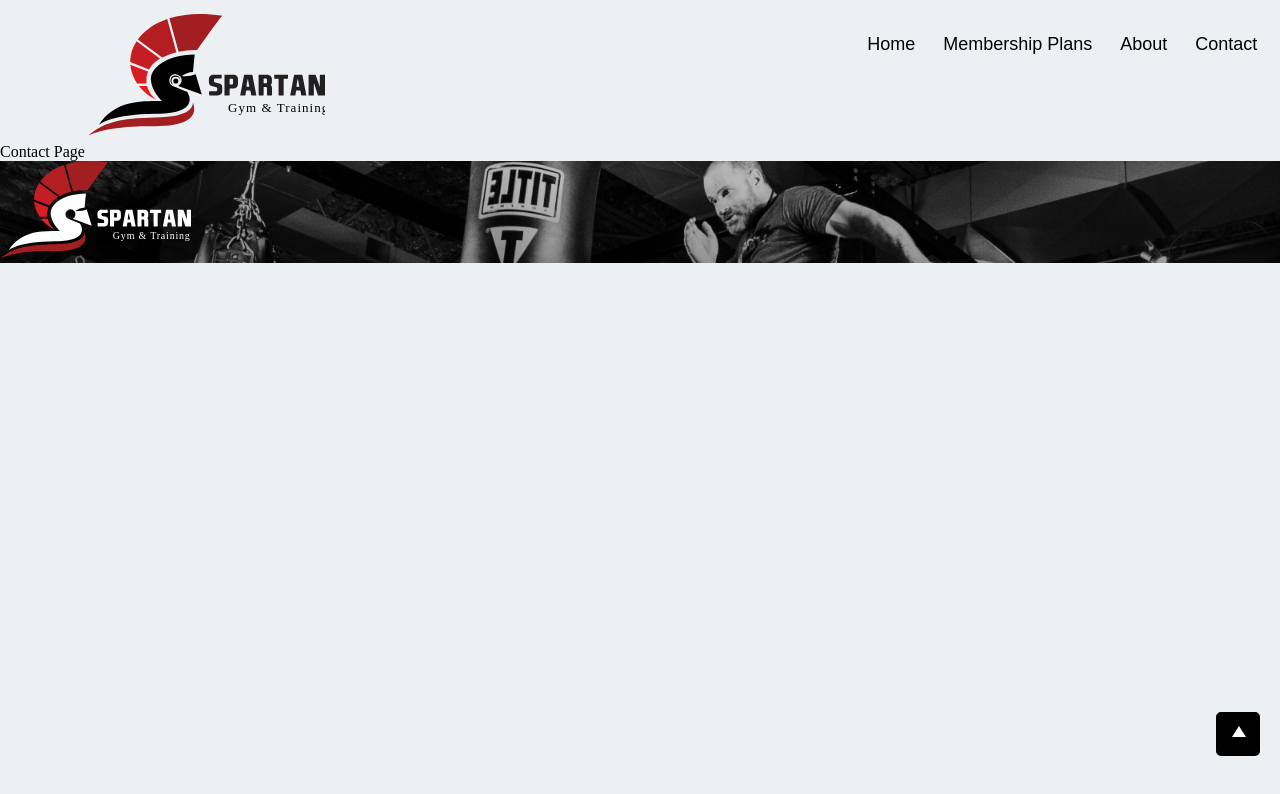
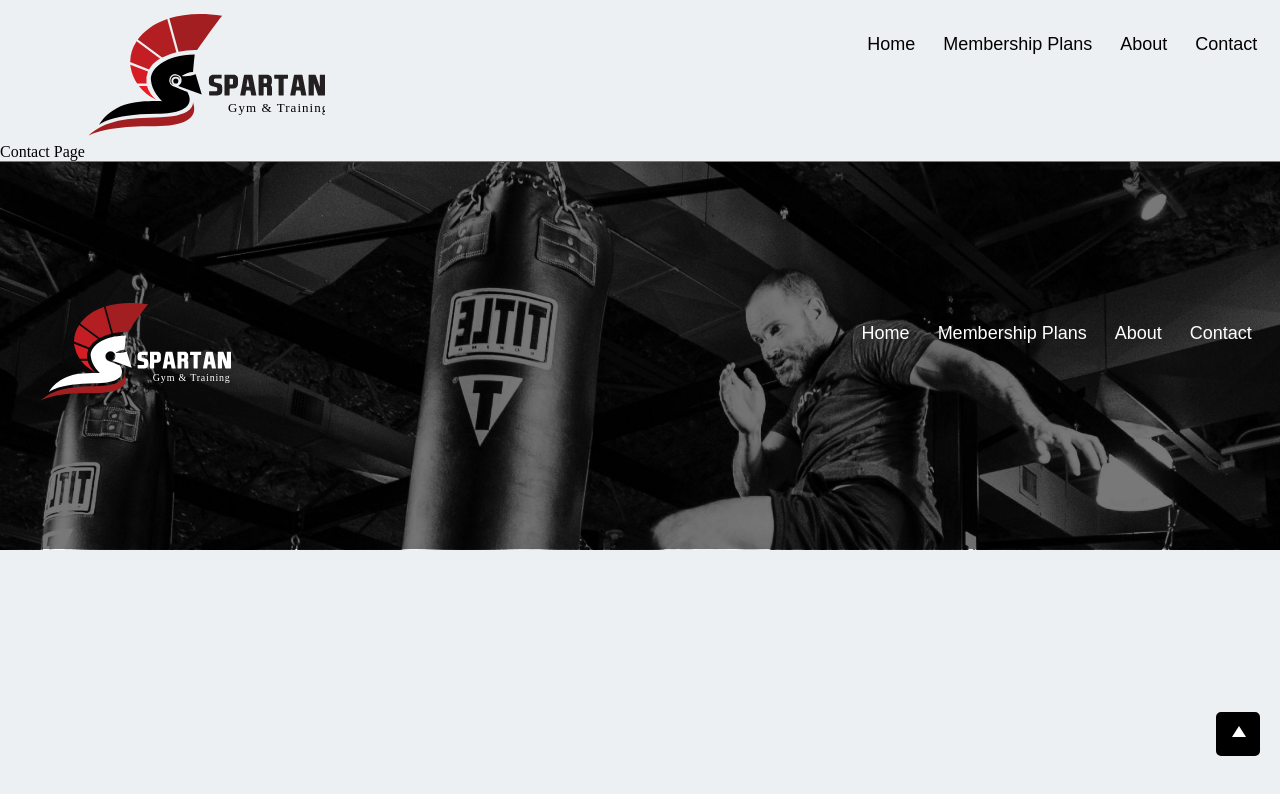
Before and after one commit to AlexandriaLindsay/gym-app, a React (Create React App) app: page /contact in a window 1280 px wide. Shown: the top 794 px of the page. Built offline with nearby package versions, Linux system fonts and the light colour scheme; a web font is replaced by a local one.

Commit message:
09/23/2021

```diff
--- a/src/assets/less/App.less
+++ b/src/assets/less/App.less
@@ -982,7 +982,14 @@ footer {
     background-size: cover;
     background-position: center;
     background-repeat: no-repeat;
-    padding: 100px 20px;
+    padding: 142px 20px;
+    width: 100%;
+
+    .nav-main ul li {
+        a {
+            color: @white;
+        }
+    }
 }
 /**********************************
 * FOOTER
--- a/src/components/layout/partials/Footer.js
+++ b/src/components/layout/partials/Footer.js
@@ -1,6 +1,9 @@
 import React from 'react';
 import Image from '../../elements/Image';
 import Logo from '../../../assets/images/spartan-logo-white.svg';
+import Nav from './Nav';
+import { Link } from 'react-router-dom';
+import Home from '../../views/Home';
 
 const Footer = ({
     ID,
@@ -12,7 +15,12 @@ const Footer = ({
                 {...props}
                 id='footer'
             >
-                <Image style={{ width: '191px' }} src={Logo} alt="Spartan Gym &amp; Training Centre Logo" />
+                <div className="width-1500">
+                    <Link to="/">
+                        <Image style={{ width: '191px' }} src={Logo} alt="Spartan Gym &amp; Training Centre Logo" />
+                    </Link>
+                    <Nav />
+                </div>
             </footer>
         </>
     );
--- a/src/components/views/Home.js
+++ b/src/components/views/Home.js
@@ -171,15 +171,24 @@ class Home extends Component {
                             <Image width="100%" src={deadLift} alt="Man Dead Lifting" />
                         </div>
                     </Section>
-
-                </LayoutDefault>
-
-                { <Query query={gql`
-                    {
+{/*
+                    { <Query query={gql`
+                     {
                         pages {
                             edges {
                                 node {
                                     content
+                                      homePage {
+                                        membershipPlans
+                                        membershipPlansTest
+                                        imagetest {
+                                            sourceUrl(size: MEDIUM)
+                                            altText
+                                        }
+                                        lists {
+                                            listItem
+                                        }
+                                    }
                                 }
                             }
                         }
@@ -189,9 +198,8 @@ class Home extends Component {
                 }>
                     {
                         ({ loading, error, data }) => {
-                            if( loading ) {
-                                return(<h1>Loading...</h1>)
-                            }
+                            if (loading) return '';
+                            if (error) return `Error! ${error.message}`;
 
                             return(
                                 <div>
@@ -199,7 +207,14 @@ class Home extends Component {
                                         data.pages.edges.map((page, key) => {
                                             return(
                                                 <div key={key}>
-                                                    <h2>{page.node.content}</h2>
+                                                    <h2>{page.node.homePage.membershipPlans}</h2>
+                                                    <Image src={page.node.homePage.imagetest.sourceUrl} alt={page.node.homePage.imagetest.altText}/>
+                                                    <ul>
+                                                    {page.node.homePage.lists.map((item, key) => (
+                                                        <li key={key}>{item.listItem}</li>
+                                                    ))}
+
+                                                    </ul>
                                                 </div>
                                             )
                                         })
@@ -209,7 +224,10 @@ class Home extends Component {
                         }
                     }
 
-                </Query>}
+                </Query>} */}
+
+                </LayoutDefault>
+
             </>
         );
     }
```
Also changed, not shown: src/assets/css/App.css, src/assets/images/kick-boxer.jpg.
